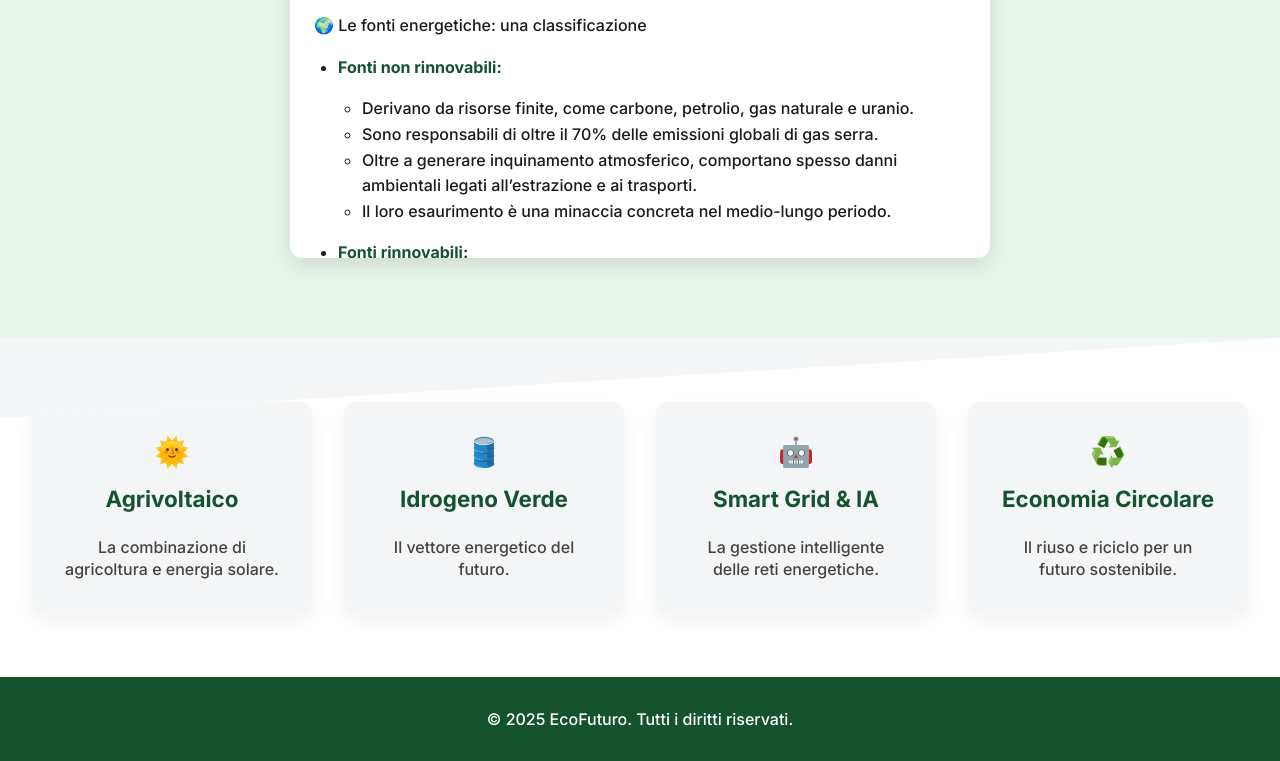
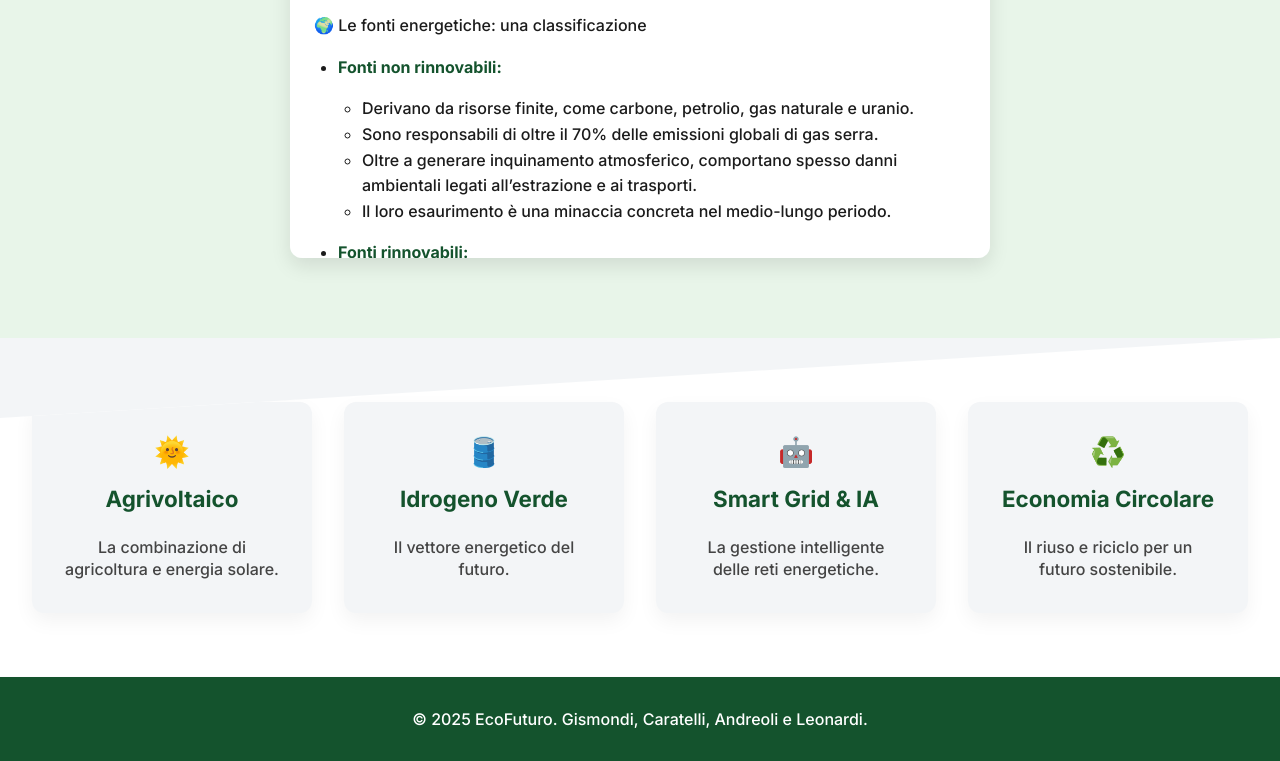
Before and after one commit to gismo2206/EdCivica, a plain HTML site: page index.html in a window 1280 px wide. Shown: the part 302-1063 px from the top of the page. Drawn offline with Linux system fonts and the light colour scheme.

Commit message:
Update index.html

```diff
--- a/index.html
+++ b/index.html
@@ -329,7 +329,7 @@
 
 
   <footer>
-    &copy; 2025 EcoFuturo. Tutti i diritti riservati.
+    &copy; 2025 EcoFuturo. Gismondi, Caratelli, Andreoli e Leonardi.
   </footer>
 
   <script>
```
